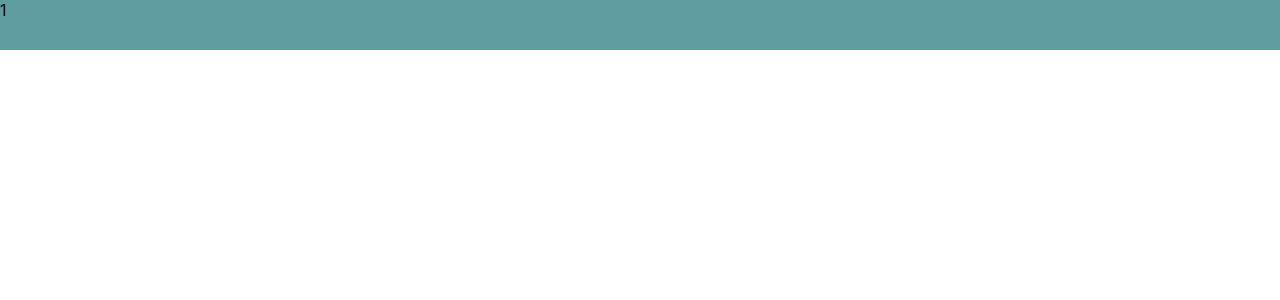
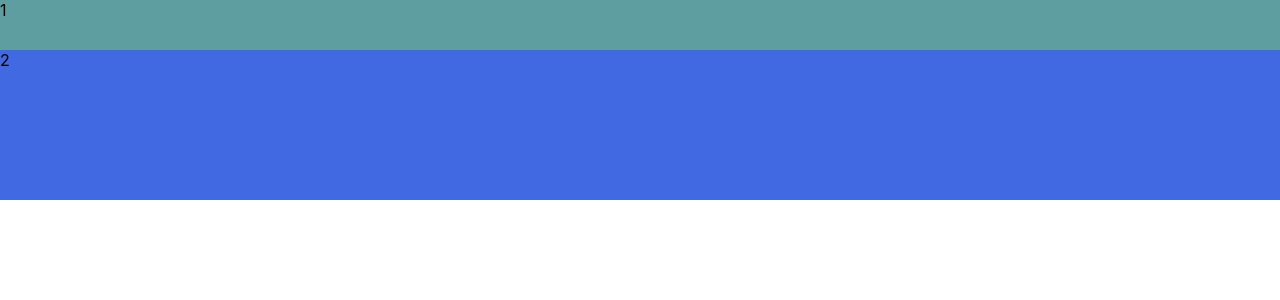
Before and after one commit to nickolayArbuzov/portfolio, a React (Create React App) app: page / in a window 1280 px wide. Shown: the top 300 px of the page. Built offline with nearby package versions, Linux system fonts and the light colour scheme.

Commit message:
add main

```diff
--- a/src/App.js
+++ b/src/App.js
@@ -1,11 +1,13 @@
 import React from 'react';
 import './App.css';
 import Header from './Header/Header';
+import Main from './Main/Main';
 
 function App() {
   return (
     <div className="App">
       <Header/>
+      <Main/>
     </div>
   );
 }
--- /dev/null
+++ b/src/Main/Main.js
@@ -0,0 +1,12 @@
+import React from 'react';
+import styles from './Main.module.css';
+
+function Main() {
+  return (
+    <div className={styles.Main}>
+      2
+    </div>
+  );
+}
+
+export default Main;
--- /dev/null
+++ b/src/Main/Main.module.css
@@ -0,0 +1,4 @@
+.Main {
+  height:150px;
+  background-color: royalblue;
+}
```
